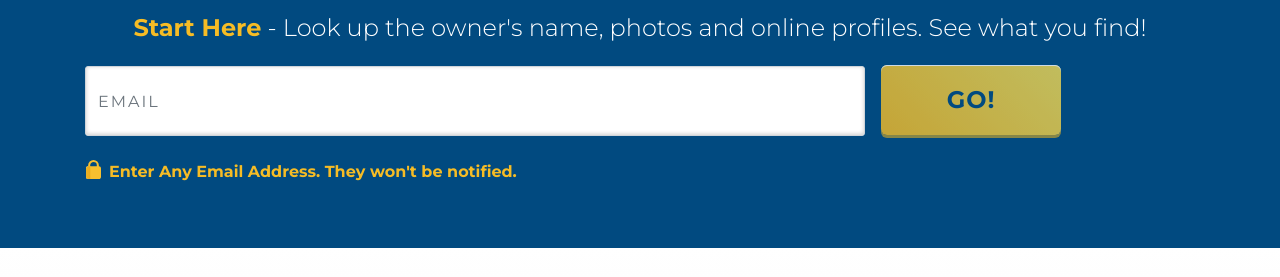
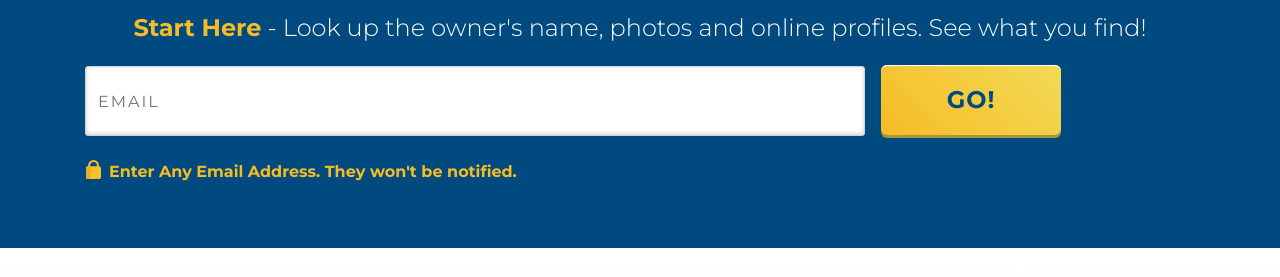
Before and after one commit to SofiBretz/API_Example, a website: page index.html in a window 1280 px wide. Shown: the part 176-453 px from the top of the page. Drawn offline with Linux system fonts and the light colour scheme.

Commit message:
updated the button gradient on the main page

```diff
--- a/css/index.css
+++ b/css/index.css
@@ -90,12 +90,17 @@ input {
 .goBtn {
   width: 180px;
   height: 70px;
-  background-image: linear-gradient(225deg, #f2da56 0%, #f6bc25 100%);
-  box-shadow: 0 3px 0 0 #a6953b, inset 0 1px 0 0 #ffffff;
+  background-image: linear-gradient(225deg, #F2DA56 0%, #F6BC25 100%);
+  box-shadow: 0 3px 0 0 #A6953B, inset 0 1px 0 0 #FFFFFF;
   border-radius: 6px;
   margin-top: -0.25rem;
-  opacity: 0.8;
-  transition: 0.3s;
+}
+
+.goBtn:focus {
+  background: #F6BC25;
+  box-shadow: 0 3px 0 0 #A6953B, inset 0 1px 0 0 #FFFFFF;
+  border-radius: 6px;
+  border-radius: 6px;
 }
 
 .goBtn:active {
```
Also changed, not shown: result/index.css (+7 -0 lines).
